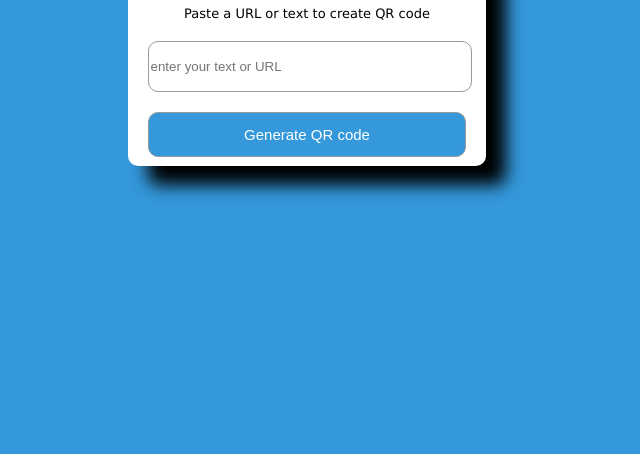
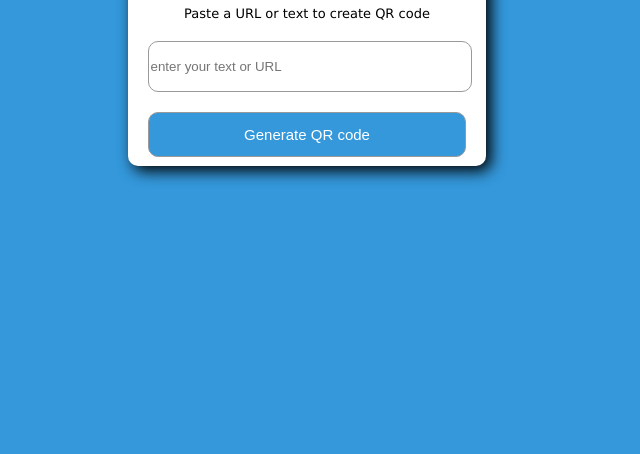
Before and after one commit to hassanshahid38/codewithhassan, a plain HTML site: page index.html in a window 1280 px wide. Shown: the part 362-816 px from the top of the page, without its empty margins (333-973 px from the left). Drawn offline with Linux system fonts and the light colour scheme.

Commit message:
Add files via upload

```diff
--- a/style.css
+++ b/style.css
@@ -13,7 +13,7 @@ body{
     padding: 20px;
     background: #fff;
     border-radius: 10px;
-    box-shadow: 20px 19px 17px 0px black;
+    box-shadow: 5px 5px 15px 0px black;
     /* margin-bottom: 20px; */
     transition: height 0.2s ease;
 }
```
